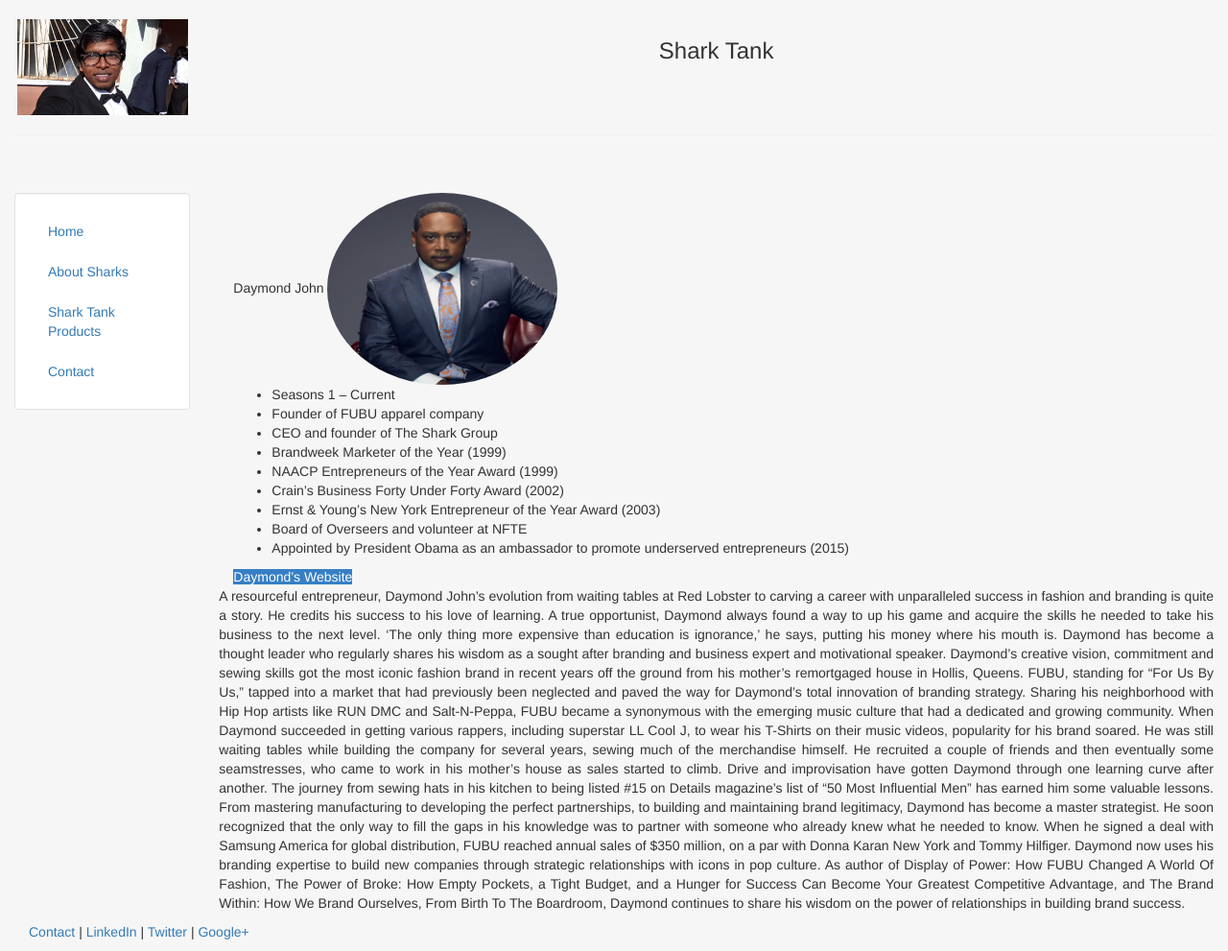
After one commit to evigne/f22-sharktank, a Django app: page /daymondjohn/ in a window 1280 px wide. The commit adds this page. Shown: the whole page at 96% size. Run offline with Django 3.2, Linux system fonts and the light colour scheme; some libraries are stand-ins or nearby versions.

Commit message:
add daymond details

```diff
--- /dev/null
+++ b/contents/templates/contents/daymondjohn.html
@@ -0,0 +1,31 @@
+{% extends "contents/header.html" %}
+{% block content %}
+{% load staticfiles %}
+
+Daymond John
+<img src="{% static 'contents/img/daymond-john-shark-tank-investor.jpg' %}" class="img-circle" alt="Diamound John Shark Tank" width="240" height="200" />
+
+
+<ul class="SharkBullets">
+<li>Seasons 1 &#8211; Current</li>
+<li>Founder of FUBU apparel company</li>
+<li>CEO and founder of The Shark Group</li>
+<li>Brandweek Marketer of the Year (1999)</li>
+<li>NAACP Entrepreneurs of the Year Award (1999)</li>
+<li>Crain&#8217;s Business Forty Under Forty Award (2002)</li>
+<li>Ernst &amp; Young&#8217;s New York Entrepreneur of the Year Award (2003)</li>
+<li>Board of Overseers and volunteer at NFTE</li>
+<li>Appointed by President Obama as an ambassador to promote underserved entrepreneurs (2015)</li>
+</ul>
+<a href="https://daymondjohn.com/" style="color:#FFFFFF;background-color:#367fc5;border-color:#2b669e;" target="_blank">Daymond&#8217;s Website</a>
+</div>
+<p class="text-justify">
+    A resourceful entrepreneur, Daymond John’s evolution from waiting tables at Red Lobster to carving a career with unparalleled success in fashion and branding is quite a story. He credits his success to his love of learning. A true opportunist, Daymond always found a way to up his game and acquire the skills he needed to take his business to the next level. ‘The only thing more expensive than education is ignorance,’ he says, putting his money where his mouth is. Daymond has become a thought leader who regularly shares his wisdom as a sought after branding and business expert and motivational speaker.
+Daymond’s creative vision, commitment and sewing skills got the most iconic fashion brand in recent years off the ground from his mother’s remortgaged house in Hollis, Queens. FUBU, standing for “For Us By Us,” tapped into a market that had previously been neglected and paved the way for Daymond’s total innovation of branding strategy. Sharing his neighborhood with Hip Hop artists like RUN DMC and Salt-N-Peppa, FUBU became a synonymous with the emerging music culture that had a dedicated and growing community. When Daymond succeeded in getting various rappers, including superstar LL Cool J, to wear his T-Shirts on their music videos, popularity for his brand soared. He was still waiting tables while building the company for several years, sewing much of the merchandise himself. He recruited a couple of friends and then eventually some seamstresses, who came to work in his mother’s house as sales started to climb.
+
+Drive and improvisation have gotten Daymond through one learning curve after another. The journey from sewing hats in his kitchen to being listed #15 on Details magazine’s list of “50 Most Influential Men” has earned him some valuable lessons. From mastering manufacturing to developing the perfect partnerships, to building and maintaining brand legitimacy, Daymond has become a master strategist. He soon recognized that the only way to fill the gaps in his knowledge was to partner with someone who already knew what he needed to know. When he signed a deal with Samsung America for global distribution, FUBU reached annual sales of $350 million, on a par with Donna Karan New York and Tommy Hilfiger.
+
+Daymond now uses his branding expertise to build new companies through strategic relationships with icons in pop culture. As author of Display of Power: How FUBU Changed A World Of Fashion, The Power of Broke: How Empty Pockets, a Tight Budget, and a Hunger for Success Can Become Your Greatest Competitive Advantage, and The Brand Within: How We Brand Ourselves, From Birth To The Boardroom, Daymond continues to share his wisdom on the power of relationships in building brand success.
+</p>
+
+{% endblock %}
--- a/contents/urls.py
+++ b/contents/urls.py
@@ -4,4 +4,5 @@
     url(r'^$',views.index,name='index'),
     url(r'^abtsharks/',views.abtsharks,name='abtsharks'),
     url(r'^kevinOleary/',views.kevinOleary,name='KevinOleary'),
+    url(r'^daymondjohn/',views.daymondjohn,name='diamondjohn'),
 ]
--- a/contents/views.py
+++ b/contents/views.py
@@ -11,3 +11,5 @@
 
 def kevinOleary(request):
     return render(request,'contents/kevinOleary.html')
+def daymondjohn(request):
+    return render(request,'contents/daymondjohn.html')
```
Also changed, not shown: contents/templates/contents/abtsharks.html (+19 -7 lines), contents/templates/contents/kevinOleary.html (+30 -20 lines).
